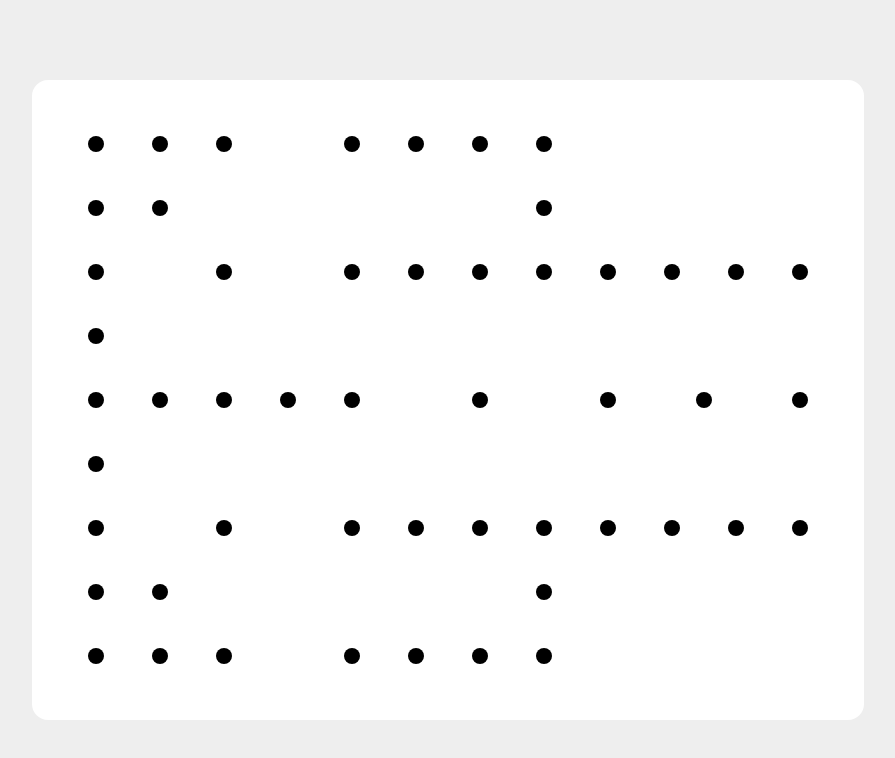
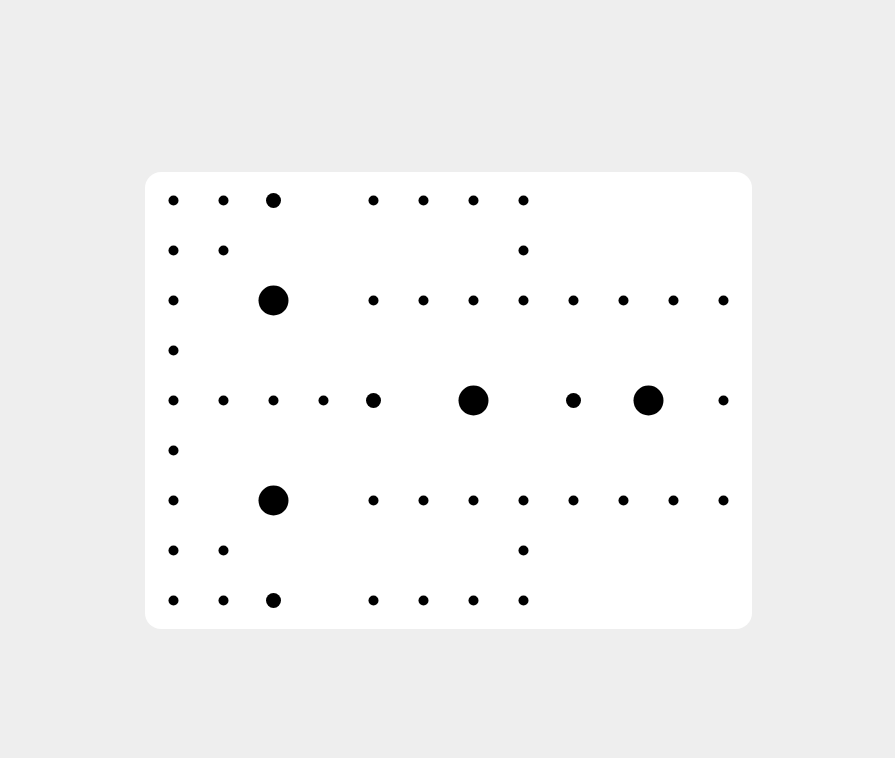
Before and after one commit to Gu-Miao/bacar-hard-scheme, a website built with Vite: page index.html in a window 1280 px wide. Shown: the whole page, without its empty margins (192-1087 px from the left). Built offline with nearby package versions, Linux system fonts and the light colour scheme; files whose address does not match are found by name.

Commit message:
Use canvas instead of HTML and CSS

```diff
--- /dev/null
+++ b/data.ts
@@ -0,0 +1,245 @@
+export type Data = {
+  x: number
+  y: number
+  monster?: 'boss' | 'watcher'
+}
+
+const data: Data[] = [
+  // 邪龙区域
+  {
+    x: 0,
+    y: 0,
+  },
+  {
+    x: 1,
+    y: 0,
+  },
+  // 九尾
+  {
+    x: 2,
+    y: 0,
+    monster: 'watcher',
+  },
+  {
+    x: 0,
+    y: 1,
+  },
+  {
+    x: 1,
+    y: 1,
+  },
+  {
+    x: 0,
+    y: 2,
+  },
+  // 邪龙
+  {
+    x: 2,
+    y: 2,
+    monster: 'boss',
+  },
+  {
+    x: 0,
+    y: 3,
+  },
+
+  // 中路
+  {
+    x: 0,
+    y: 4,
+  },
+  {
+    x: 1,
+    y: 4,
+  },
+  {
+    x: 2,
+    y: 4,
+  },
+  {
+    x: 3,
+    y: 4,
+  },
+  // 魔龙
+  {
+    x: 4,
+    y: 4,
+    monster: 'watcher',
+  },
+  // 巴卡尔
+  {
+    x: 6,
+    y: 4,
+    monster: 'boss',
+  },
+
+  // 狂龙区域
+  {
+    x: 0,
+    y: 5,
+  },
+  {
+    x: 0,
+    y: 6,
+  },
+  // 狂龙
+  {
+    x: 2,
+    y: 6,
+    monster: 'boss',
+  },
+  {
+    x: 0,
+    y: 7,
+  },
+  {
+    x: 1,
+    y: 7,
+  },
+  {
+    x: 0,
+    y: 8,
+  },
+  {
+    x: 1,
+    y: 8,
+  },
+  // 花女
+  {
+    x: 2,
+    y: 8,
+    monster: 'watcher',
+  },
+
+  // 上路
+  {
+    x: 4,
+    y: 0,
+  },
+  {
+    x: 5,
+    y: 0,
+  },
+  {
+    x: 6,
+    y: 0,
+  },
+  {
+    x: 7,
+    y: 0,
+  },
+
+  // 上回廊
+  {
+    x: 7,
+    y: 1,
+  },
+  {
+    x: 4,
+    y: 2,
+  },
+  {
+    x: 5,
+    y: 2,
+  },
+  {
+    x: 6,
+    y: 2,
+  },
+  {
+    x: 7,
+    y: 2,
+  },
+  {
+    x: 8,
+    y: 2,
+  },
+
+  // 下回廊
+  {
+    x: 4,
+    y: 6,
+  },
+  {
+    x: 5,
+    y: 6,
+  },
+  {
+    x: 6,
+    y: 6,
+  },
+  {
+    x: 7,
+    y: 6,
+  },
+  {
+    x: 8,
+    y: 6,
+  },
+  {
+    x: 7,
+    y: 7,
+  },
+
+  // 下路
+  {
+    x: 4,
+    y: 8,
+  },
+  {
+    x: 5,
+    y: 8,
+  },
+  {
+    x: 6,
+    y: 8,
+  },
+  {
+    x: 7,
+    y: 8,
+  },
+
+  // 冰龙区域
+  {
+    x: 9,
+    y: 2,
+  },
+  {
+    x: 10,
+    y: 2,
+  },
+  {
+    x: 11,
+    y: 2,
+  },
+  // 冰女
+  {
+    x: 8,
+    y: 4,
+    monster: 'watcher',
+  },
+  // 冰龙
+  {
+    x: 9.5,
+    y: 4,
+    monster: 'boss',
+  },
+  {
+    x: 11,
+    y: 4,
+  },
+  {
+    x: 9,
+    y: 6,
+  },
+  {
+    x: 10,
+    y: 6,
+  },
+  {
+    x: 11,
+    y: 6,
+  },
+]
+
+export default data
--- a/index.html
+++ b/index.html
@@ -8,59 +8,7 @@
     <link rel="stylesheet" href="/index.less" />
   </head>
   <body>
-    <div id="canvas">
-      <div class="point"></div>
-      <div class="point"></div>
-      <div class="point"></div>
-      <div class="point"></div>
-      <div class="point"></div>
-      <div class="point"></div>
-      <div class="point"></div>
-      <div class="point"></div>
-      <div class="point"></div>
-      <div class="point"></div>
-      <div class="point"></div>
-      <div class="point"></div>
-      <div class="point"></div>
-      <div class="point"></div>
-      <div class="point"></div>
-      <div class="point"></div>
-      <div class="point"></div>
-      <div class="point"></div>
-      <div class="point"></div>
-      <div class="point"></div>
-      <div class="point"></div>
-      <div class="point"></div>
-      <div class="point"></div>
-      <div class="point"></div>
-      <div class="point"></div>
-      <div class="point"></div>
-      <div class="point"></div>
-      <div class="point"></div>
-      <div class="point"></div>
-      <div class="point"></div>
-      <div class="point"></div>
-      <div class="point"></div>
-      <div class="point"></div>
-      <div class="point"></div>
-      <div class="point"></div>
-      <div class="point"></div>
-      <div class="point"></div>
-      <div class="point"></div>
-      <div class="point"></div>
-      <div class="point"></div>
-      <div class="point"></div>
-      <div class="point"></div>
-      <div class="point"></div>
-      <div class="point"></div>
-      <div class="point"></div>
-      <div class="point"></div>
-      <div class="point"></div>
-      <div class="point"></div>
-      <div class="point"></div>
-      <div class="point"></div>
-      <div class="point"></div>
-    </div>
-    <script type="module" src="/index.tsx"></script>
+    <canvas id="canvas"></canvas>
+    <script type="module" src="/index.ts"></script>
   </body>
 </html>
--- a/index.less
+++ b/index.less
@@ -13,292 +13,8 @@ body {
 }
 
 #canvas {
-  --padding: 4em;
-
-  width: calc(44em + var(--padding) * 2);
-  height: calc(32em + var(--padding) * 2);
+  box-sizing: content-box;
+  padding: 1em;
   background-color: #fff;
-  position: relative;
-  border: var(--padding) solid #fff;
   border-radius: 1em;
 }
-
-.point {
-  width: 1em;
-  height: 1em;
-  border-radius: 50%;
-  background-color: #000;
-  position: absolute;
-  transform: translate(-50%, -50%);
-
-  // 邪龙领域 1-8
-  &:nth-child(1) {
-    top: 0;
-    left: 0;
-  }
-
-  &:nth-child(2) {
-    top: 0;
-    left: 4em;
-  }
-
-  // 九尾
-  &:nth-child(3) {
-    top: 0;
-    left: 8em;
-  }
-
-  &:nth-child(4) {
-    top: 4em;
-    left: 0;
-  }
-
-  &:nth-child(5) {
-    top: 4em;
-    left: 4em;
-  }
-
-  &:nth-child(6) {
-    top: 8em;
-    left: 0;
-  }
-
-  // 邪龙
-  &:nth-child(7) {
-    top: 8em;
-    left: 8em;
-  }
-
-  &:nth-child(8) {
-    top: 12em;
-    left: 0;
-  }
-
-  // 中路 9-14
-  &:nth-child(9) {
-    top: 16em;
-    left: 0;
-  }
-
-  &:nth-child(10) {
-    top: 16em;
-    left: 4em;
-  }
-
-  &:nth-child(11) {
-    top: 16em;
-    left: 8em;
-  }
-
-  &:nth-child(12) {
-    top: 16em;
-    left: 12em;
-  }
-
-  // 魔龙
-  &:nth-child(13) {
-    top: 16em;
-    left: 16em;
-  }
-
-  // 巴卡尔
-  &:nth-child(14) {
-    top: 16em;
-    left: 24em;
-  }
-
-  // 狂龙领域 15-22
-  &:nth-child(15) {
-    top: 20em;
-    left: 0;
-  }
-
-  &:nth-child(16) {
-    top: 24em;
-    left: 0;
-  }
-
-  // 狂龙
-  &:nth-child(17) {
-    top: 24em;
-    left: 8em;
-  }
-
-  &:nth-child(18) {
-    top: 28em;
-    left: 0;
-  }
-
-  &:nth-child(19) {
-    top: 28em;
-    left: 4em;
-  }
-
-  &:nth-child(20) {
-    top: 32em;
-    left: 0;
-  }
-
-  &:nth-child(21) {
-    top: 32em;
-    left: 4em;
-  }
-
-  // 花女
-  &:nth-child(22) {
-    top: 32em;
-    left: 8em;
-  }
-
-  // 上路 23-26
-  &:nth-child(23) {
-    top: 0;
-    left: 16em;
-  }
-
-  &:nth-child(24) {
-    top: 0;
-    left: 20em;
-  }
-
-  &:nth-child(25) {
-    top: 0;
-    left: 24em;
-  }
-
-  &:nth-child(26) {
-    top: 0;
-    left: 28em;
-  }
-
-  // 上回廊 27-32
-  &:nth-child(27) {
-    top: 4em;
-    left: 28em;
-  }
-
-  &:nth-child(28) {
-    top: 8em;
-    left: 16em;
-  }
-
-  &:nth-child(29) {
-    top: 8em;
-    left: 20em;
-  }
-
-  &:nth-child(30) {
-    top: 8em;
-    left: 24em;
-  }
-
-  &:nth-child(31) {
-    top: 8em;
-    left: 28em;
-  }
-
-  &:nth-child(32) {
-    top: 8em;
-    left: 32em;
-  }
-
-  // 下回廊 33-38
-  &:nth-child(33) {
-    top: 24em;
-    left: 16em;
-  }
-
-  &:nth-child(34) {
-    top: 24em;
-    left: 20em;
-  }
-
-  &:nth-child(35) {
-    top: 24em;
-    left: 24em;
-  }
-
-  &:nth-child(36) {
-    top: 24em;
-    left: 28em;
-  }
-
-  &:nth-child(37) {
-    top: 24em;
-    left: 32em;
-  }
-
-  &:nth-child(38) {
-    top: 28em;
-    left: 28em;
-  }
-
-  // 下路 39-42
-  &:nth-child(39) {
-    top: 32em;
-    left: 16em;
-  }
-
-  &:nth-child(40) {
-    top: 32em;
-    left: 20em;
-  }
-
-  &:nth-child(41) {
-    top: 32em;
-    left: 24em;
-  }
-
-  &:nth-child(42) {
-    top: 32em;
-    left: 28em;
-  }
-
-  // 冰龙领域 43-51
-  &:nth-child(43) {
-    top: 8em;
-    left: 36em;
-  }
-
-  &:nth-child(44) {
-    top: 8em;
-    left: 40em;
-  }
-
-  &:nth-child(45) {
-    top: 8em;
-    left: 44em;
-  }
-
-  // 冰女
-  &:nth-child(46) {
-    top: 16em;
-    left: 32em;
-  }
-
-  // 冰龙
-  &:nth-child(47) {
-    top: 16em;
-    left: 38em;
-  }
-
-  &:nth-child(48) {
-    top: 16em;
-    left: 44em;
-  }
-
-  &:nth-child(49) {
-    top: 24em;
-    left: 36em;
-  }
-
-  &:nth-child(50) {
-    top: 24em;
-    left: 40em;
-  }
-
-  &:nth-child(51) {
-    top: 24em;
-    left: 44em;
-  }
-}
--- a/index.ts
+++ b/index.ts
@@ -0,0 +1,43 @@
+import data, { Data } from './data'
+
+const canvas = document.getElementById('canvas') as HTMLCanvasElement
+const ctx = canvas.getContext('2d') as CanvasRenderingContext2D
+
+let cellSize = 50
+const horizontalCells = 11
+const verticalCells = 8
+const padding = cellSize * 0.25
+
+const pointSize = cellSize * 0.1
+const watcherSize = pointSize * 1.5
+const bossSize = pointSize * 3
+
+render()
+
+/** Clean canvas */
+function clean() {
+  ctx.clearRect(0, 0, canvas.width, canvas.height)
+  canvas.width = horizontalCells * cellSize + padding * 2
+  canvas.height = verticalCells * cellSize + padding * 2
+}
+
+function drawPoint(point: Data) {
+  const x = point.x * cellSize + padding
+  const y = point.y * cellSize + padding
+  const radius = point.monster ? (point.monster === 'boss' ? bossSize : watcherSize) : pointSize
+
+  ctx.beginPath()
+  ctx.arc(x, y, radius, 0, Math.PI * 2)
+  ctx.fill()
+  ctx.closePath()
+}
+
+/** Render function */
+function render() {
+  clean()
+
+  for (let i = 0; i < data.length; i++) {
+    const point = data[i]
+    drawPoint(point)
+  }
+}
```
